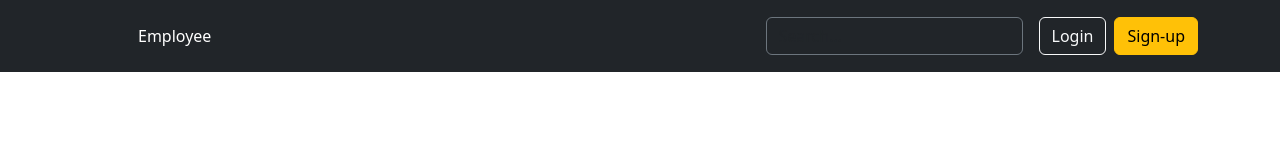
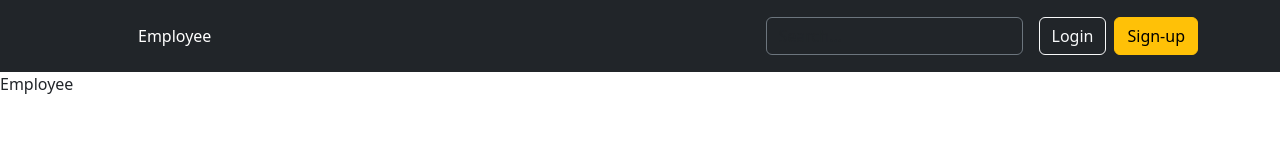
Before and after one commit to chrisjalf/astronomer, a React (Vite) app in the folder astronomer-fe/: page / in a window 1280 px wide. Shown: the top 160 px of the page. Built offline with nearby package versions, Linux system fonts and the light colour scheme.

Commit message:
familiarise with react router

```diff
--- a/astronomer-fe/package.json
+++ b/astronomer-fe/package.json
@@ -13,7 +13,8 @@
     "@popperjs/core": "^2.11.8",
     "bootstrap": "^5.3.3",
     "react": "^18.3.1",
-    "react-dom": "^18.3.1"
+    "react-dom": "^18.3.1",
+    "react-router-dom": "^6.26.0"
   },
   "devDependencies": {
     "@eslint/js": "^9.8.0",
--- a/astronomer-fe/src/App.tsx
+++ b/astronomer-fe/src/App.tsx
@@ -1,10 +1,22 @@
+import {
+  BrowserRouter as Router,
+  Routes,
+  Route,
+  Navigate,
+} from "react-router-dom";
+
 import Header from "./components/Header/Header";
+import Employee from "./pages/Employee/Employee";
 
 function App() {
   return (
-    <>
+    <Router>
       <Header />
-    </>
+      <Routes>
+        <Route path="/" element={<Employee />} />
+        <Route path="/employee" element={<Navigate to="/" />} />
+      </Routes>
+    </Router>
   );
 }
 
--- /dev/null
+++ b/astronomer-fe/src/pages/Employee/Employee.tsx
@@ -0,0 +1,3 @@
+export default function Employee() {
+  return <>Employee</>;
+}
```
Also changed, not shown: 1 other file (tests, documents, lock files or other folders).
